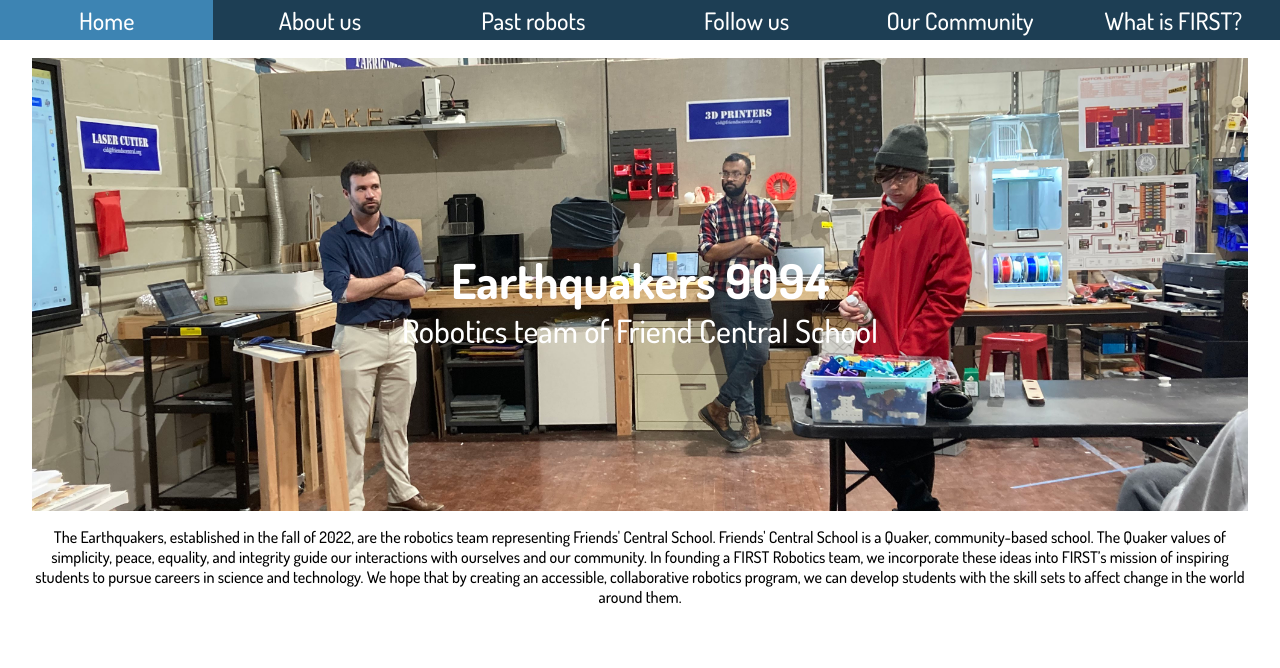
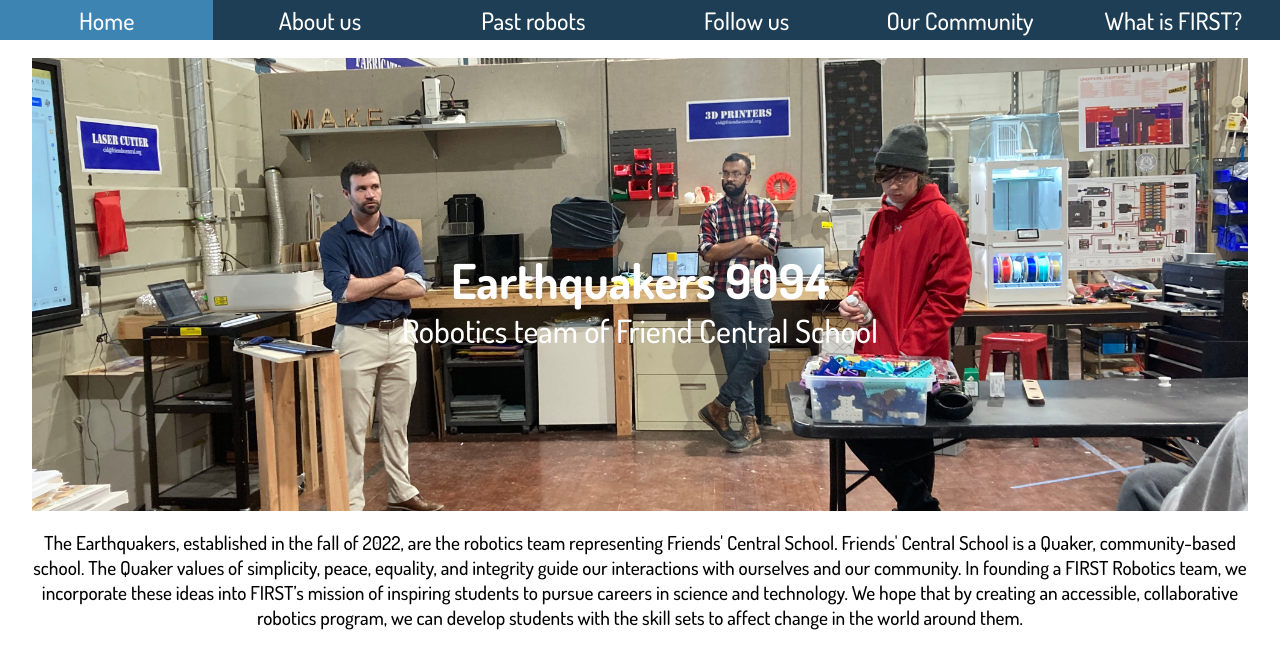
Before and after one commit to FCSRobotics/frc-website-23, a SvelteKit app: page / in a window 1280 px wide. Shown: the top 668 px of the page. Built offline with nearby package versions, Linux system fonts and the light colour scheme.

Commit message:
did something probably

```diff
--- a/src/routes/+page.svelte
+++ b/src/routes/+page.svelte
@@ -26,6 +26,10 @@
     font-size: 2rem;
   }
 
+  p {
+    font-size: 1.2em;
+  }
+
   header {
     color: white;
     width: 100%;
```
